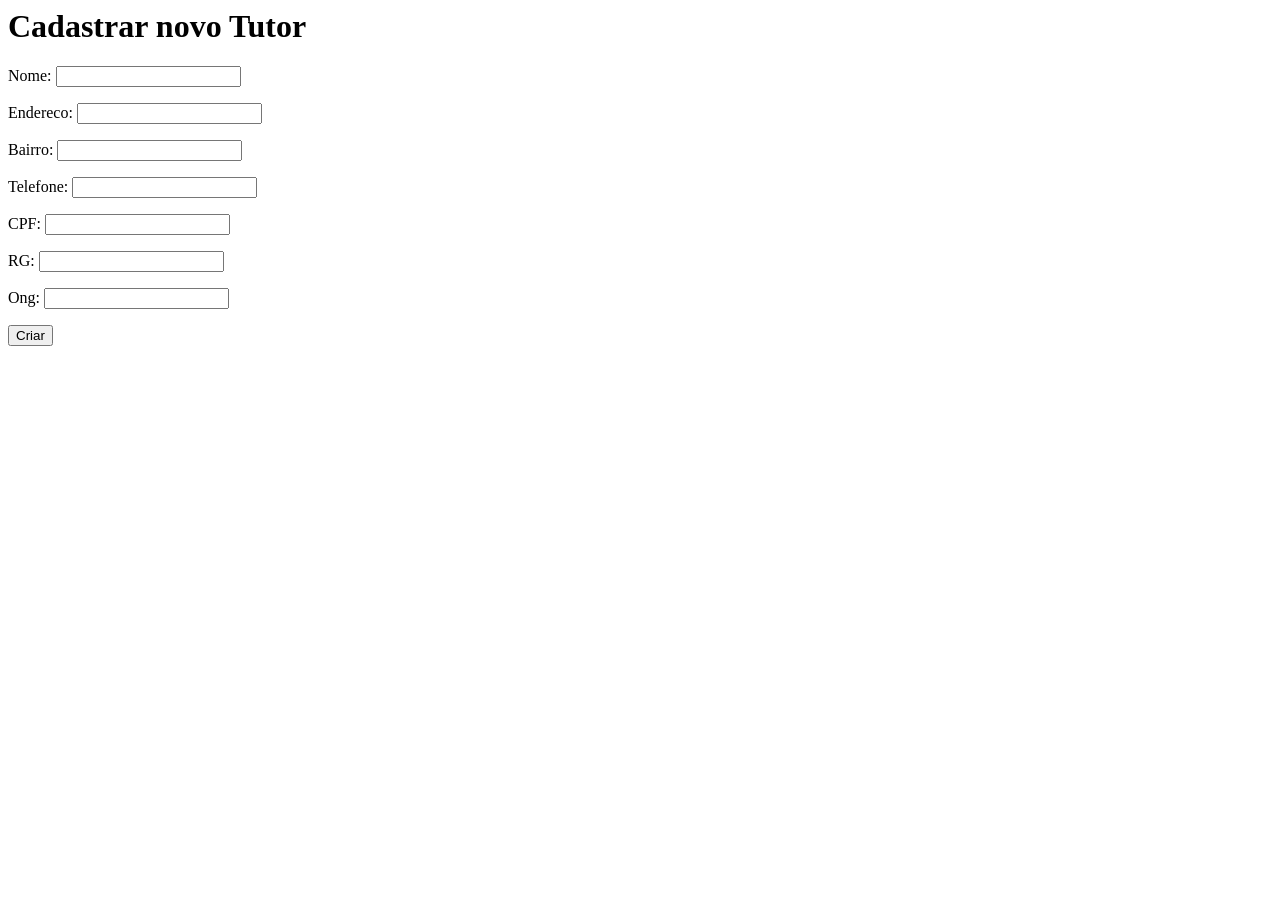
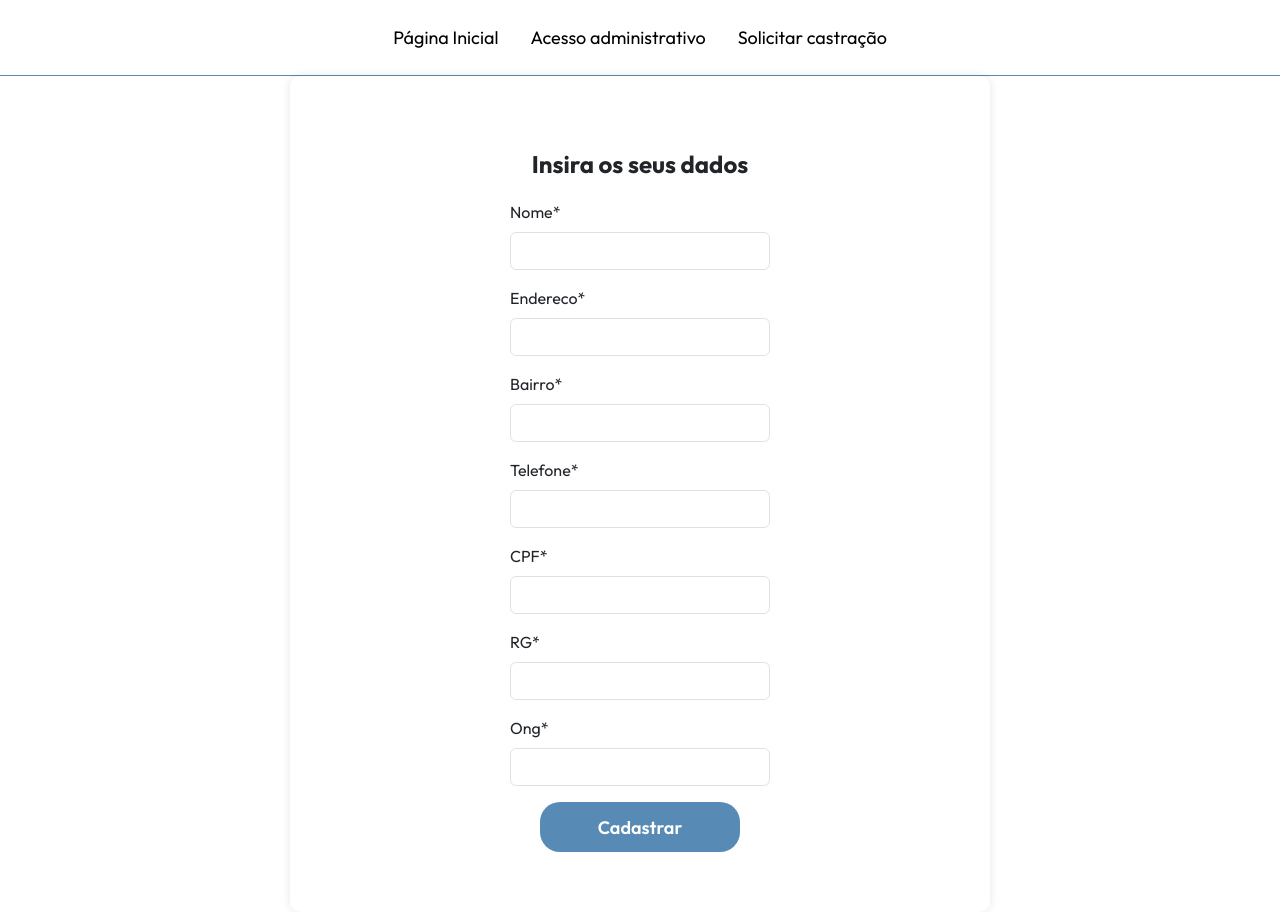
Before and after one commit to vitox761/PJI110-GRUPO11, a Django app: page /cadastro/tutor in a window 1280 px wide. Before the commit the page ends 346 px from the top, so only its background shows below. Run offline with Django 5.2, Linux system fonts and the light colour scheme; some libraries are stand-ins or nearby versions.

Commit message:
Estilização do formulário de Tutor
- Adição da página CSS tutor_cadastro_style.css
- Edição da página tutor_cadastro.html
- Adição dos app "crispy_forms" e "crispy_bootstrap5" no settings
- Adição de: CRISPY_ALLOWED_TEMPLATE_PACKS = "bootstrap5" e
CRISPY_TEMPLATE_PACK = "bootstrap5" no settings

```diff
--- a/grupo11/grupo11/forms.py
+++ b/grupo11/grupo11/forms.py
@@ -4,6 +4,7 @@ from .models import AnimalModel
 from .models import AtendimentoModel
 from .models import ClinicaModel
 from .models import TutorModel
+
 
 # criando um formulario para cada modelo
 class AnimalForm(forms.ModelForm):
@@ -22,18 +23,19 @@ class AnimalForm(forms.ModelForm):
             "Anim_Idade",
             "Anim_Peso",
             "Anim_Caracteristicas",
-            "Tutor_idTutor"
+            "Tutor_idTutor",
         ]
 
         labels = {
-            'Anim_Nome': _('Nome'),
-            'Anim_Especie': _('Especie'),
-            'Anim_Raca': _('Raça'),
-            'Anim_Sexo': _('Sexo'),
-            'Anim_Peso': _('Peso'),
-            'Anim_Caracteristicas': _('Caracteristicas'),
-            'Tutor_idTutor': _('Tutor')
+            "Anim_Nome": _("Nome"),
+            "Anim_Especie": _("Especie"),
+            "Anim_Raca": _("Raça"),
+            "Anim_Sexo": _("Sexo"),
+            "Anim_Peso": _("Peso"),
+            "Anim_Caracteristicas": _("Caracteristicas"),
+            "Tutor_idTutor": _("Tutor"),
         }
+
 
 # criando um formulario para cada modelo
 class AtendimentoForm(forms.ModelForm):
@@ -49,16 +51,17 @@ class AtendimentoForm(forms.ModelForm):
             "Aten_Obs",
             "Animal_idAnimal",
             "Animal_Tutor_idTutor",
-            "Clinica_idClinica"
+            "Clinica_idClinica",
         ]
 
         labels = {
-            'Aten_Data': _('Data'),
-            'Aten_Obs': _('observações'),
-            'Animal_idAnimal': _('Animal'),
-            'Animal_Tutor_idTutor': _('Tutor'),
-            'Clinica_idClinica': _('Clinica')
+            "Aten_Data": _("Data"),
+            "Aten_Obs": _("Observações"),
+            "Animal_idAnimal": _("Animal"),
+            "Animal_Tutor_idTutor": _("Tutor"),
+            "Clinica_idClinica": _("Clinica"),
         }
+
 
 # criando um formulario para cada modelo
 class ClinicaForm(forms.ModelForm):
@@ -75,17 +78,18 @@ class ClinicaForm(forms.ModelForm):
             "Clin_Bairro",
             "Clin_Telefone",
             "Clin_Veterinario",
-            "Clin_CRM"
+            "Clin_CRM",
         ]
 
         labels = {
-            'Clin_Estabelecimento': _('Estabelecimento'),
-            'Clin_Endereco': _('Endereco'),
-            'Clin_Bairro': _('Bairro'),
-            'Clin_Telefone': _('Telefone'),
-            'Clin_Veterinario': _('Veterinario'),
-            'Clin_CRM': _('CRM')
+            "Clin_Estabelecimento": _("Estabelecimento"),
+            "Clin_Endereco": _("Endereco"),
+            "Clin_Bairro": _("Bairro"),
+            "Clin_Telefone": _("Telefone"),
+            "Clin_Veterinario": _("Veterinario"),
+            "Clin_CRM": _("CRM"),
         }
+
 
 # criando um formulario para cada modelo
 class TutorForm(forms.ModelForm):
@@ -103,15 +107,15 @@ class TutorForm(forms.ModelForm):
             "Tut_Fone",
             "Tut_CPF",
             "Tut_RG",
-            "Tut_Ong"
+            "Tut_Ong",
         ]
 
         labels = {
-            'Tut_Nome': _('Nome'),
-            'Tut_Endereco': _('Endereco'),
-            'Tut_Bairro': _('Bairro'),
-            'Tut_Fone': _('Telefone'),
-            'Tut_CPF': _('CPF'),
-            'Tut_RG': _('RG'),
-            'Tut_Ong': _('Ong')
+            "Tut_Nome": _("Nome"),
+            "Tut_Endereco": _("Endereco"),
+            "Tut_Bairro": _("Bairro"),
+            "Tut_Fone": _("Telefone"),
+            "Tut_CPF": _("CPF"),
+            "Tut_RG": _("RG"),
+            "Tut_Ong": _("Ong"),
         }
--- a/grupo11/grupo11/settings.py
+++ b/grupo11/grupo11/settings.py
@@ -38,6 +38,8 @@ INSTALLED_APPS = [
     "django.contrib.messages",
     "django.contrib.staticfiles",
     "grupo11",
+    "crispy_forms",
+    "crispy_bootstrap5",
 ]
 
 MIDDLEWARE = [
@@ -133,3 +135,7 @@ STATIC_ROOT = BASE_DIR / "staticfiles"
 # https://docs.djangoproject.com/en/5.0/ref/settings/#default-auto-field
 
 DEFAULT_AUTO_FIELD = "django.db.models.BigAutoField"
+
+CRISPY_ALLOWED_TEMPLATE_PACKS = "bootstrap5"
+
+CRISPY_TEMPLATE_PACK = "bootstrap5"
--- /dev/null
+++ b/grupo11/grupo11/static/css/tutor_cadastro_style.css
@@ -0,0 +1,151 @@
+/* Estilos para o contêiner */
+@import url('https://fonts.googleapis.com/css2?family=Outfit:wght@100..900&display=swap');
+
+/* Resetar o CSS */
+* {
+    text-decoration: none;
+    font-family: "Outfit", sans-serif;
+}
+
+body,
+html {
+    font-size: 100%;
+    background: white;
+}
+
+.cabecalho {
+    display: flex;
+    flex-direction: row;
+    align-items: center;
+    justify-content: space-around;
+    padding: 24px;
+}
+
+.cabecalho-menu {
+    display: flex;
+    gap: 32px;
+}
+
+.cabecalho-menu-item {
+    font-family: "Outfit", sans-serif;
+    font-weight: 400;
+    font-size: 18px;
+    color: black;
+    text-decoration: none;
+    transition: color 0.3s ease;
+}
+
+.cabecalho-menu-item:hover {
+    color: #578ab4;
+}
+
+.conteudo-principal {
+    margin-bottom: 48px;
+    border-top: 0.4px solid #578ab4;
+}
+
+.conteudo-principal {
+    display: flex;
+    flex-direction: row;
+    margin-top: none;
+    display: flex;
+    align-items: center;
+    justify-content: center;
+    justify-content: space-around;
+    min-height: 90vh;
+}
+
+.conteudo-principal-escrito {
+    display: flex;
+    flex-direction: column;
+    gap: 32px;
+}
+
+.conteudo-principal-escrito-titulo {
+    font-weight: 700;
+    font-size: 64px;
+    color: #578ab4;
+    align-items: center;
+    min-height: 100vh;
+}
+
+.formulario {
+    width: 100%;
+    background-color: white;
+    padding: 40px;
+    border: none;
+    border-radius: 10px;
+    box-shadow: 0 0 10px rgba(0, 0, 0, 0.1);
+    max-width: 700px;
+    margin: 0 auto;
+}
+
+.formulario fieldset {
+    border-radius: 15px;
+    border-color: #88B0D1;
+    border-width: 1px;
+    padding: 20px;
+    margin: 0 auto;
+}
+
+.formulario fieldset legend {
+    font-size: 20px;
+    padding: 10px;
+    text-align: center;
+}
+
+.campos-formulario {
+    border-radius: 15px;
+    border-color: #88B0D1;
+    border-width: 1px;
+}
+
+.submit-button {
+    background-color: #578ab4;
+    color: white;
+    border: none;
+    padding: 10px 20px;
+    cursor: pointer;
+    border-radius: 20px;
+    width: 300px;
+    display: block;
+    margin: 0 auto;
+    font-weight: 600;
+    font-size: 18px;
+    transition: background-color 0.4s ease;
+}
+
+.submit-button:hover {
+    background-color: #4c7ca8;
+}
+
+/* Resposividade */
+@media only screen and (max-width: 1300px) {
+    .cabecalho-menu {
+        flex-direction: row;
+        align-items: center;
+        justify-content: center;
+        text-align: center;
+    }
+
+    .formulario fieldset {
+        max-width: 300px;
+        margin: 0 auto;
+    }
+
+    .formulario fieldset legend {
+        font-size: 24px;
+        text-align: center;
+    }
+
+    .campos-formulario {
+        margin: 0 auto;
+        max-width: 300px;
+    }
+
+    .submit-button {
+        width: 200px;
+        height: 50px;
+        display: block;
+    }
+}
--- a/grupo11/grupo11/templates/homepage.html
+++ b/grupo11/grupo11/templates/homepage.html
@@ -27,9 +27,9 @@
             <div class="conteudo-principal-escrito">
                 <h1 class="conteudo-principal-escrito-titulo">Castração de baixo-custo</h1>
                 <h2 class="conteudo-principal-escrito-subtitulo">Agende a castração do seu animal em uma das clínicas
-                    conveniadas em Marília - SP.</h2>
+                    conveniadas de Marília - SP.</h2>
                 <button class="conteudo-principal-escrito-botao">
-                    <a href="{% url 'criar_atendimento' %}" class="conteudo-principal-escrito-botao-link">
+                    <a href="{% url 'criar_tutor' %}" class="conteudo-principal-escrito-botao-link">
                         Solicitar castração
                     </a>
                 </button>
@@ -61,3 +61,5 @@
 </body>
 
 </html>
+
+</html>
--- a/grupo11/grupo11/templates/tutor_cadastro.html
+++ b/grupo11/grupo11/templates/tutor_cadastro.html
@@ -1,13 +1,54 @@
+{% load static %}
+<!DOCTYPE html>
+{% load crispy_forms_tags %}
+<html lang="pt-BR" class="h-100">
 
-<form method="POST" enctype="multipart/form-data">
+<head>
+    <meta charset="UTF-8" />
+    <meta http-equiv="X-UA-Compatible" content="IE=edge">
+    <meta name="viewport" content="width=device-width, initial-scale=1.0">
+    <meta name="description" content="Castração de baixo-custo em parceria com a Prefeitura de Marília - SP">
+    <link rel="icon" href="{% static 'images/pet-icon.ico' %}" type="image/x-icon">
+    <link rel="stylesheet" type="text/css" href="{% static 'css/tutor_cadastro_style.css' %}">
+    <link rel="stylesheet" href="https://cdn.jsdelivr.net/npm/bootstrap@5.3.2/dist/css/bootstrap.min.css"
+        integrity="sha384-T3c6CoIi6uLrA9TneNEoa7RxnatzjcDSCmG1MXxSR1GAsXEV/Dwwykc2MPK8M2HN" crossorigin="anonymous">
+    <title>Cadastre-se</title>
+</head>
 
-    <h1> Cadastrar novo Tutor</h1>
+<body>
 
-    <!-- Security token -->
-    {% csrf_token %}
+    <header class="cabecalho">
+        <nav class="cabecalho-menu">
+            <a href="{% url 'home_page' %}" class="cabecalho-menu-item">Página Inicial</a>
+            <a href="{% url 'admin' %}" class="cabecalho-menu-item">Acesso administrativo</a>
+            <a class="cabecalho-menu-item">Solicitar castração</a>
+        </nav>
+    </header>
 
-    <!-- Using the formset -->
-    {{ form.as_p }}
+    <main class="conteudo">
+        <div class="conteudo-principal">
+            <form method="POST" enctype="multipart/form-data" class="formulario">
+                <fieldset>
+                    <legend><strong> Insira os seus dados</strong></legend>
+                    <!-- Security token -->
+                    {% csrf_token %}
+                    <!-- Using the formset -->
+                    <div class="campos-formulario">
+                        {{ form|crispy }}
+                    </div>
+                    <input type="submit" value="Cadastrar" class="submit-button">
+                </fieldset>
+            </form>
+        </div>
+        </div>
+    </main>
 
-    <input type="submit" value="Criar">
-</form>
+    <script src="https://cdn.jsdelivr.net/npm/bootstrap@5.3.2/dist/js/bootstrap.min.js"
+        integrity="sha384-BBtl+eGJRgqQAUMxJ7pMwbEyER4l1g+O15P+16Ep7Q9Q+zqX6gSbd85u4mG4QzX+"
+        crossorigin="anonymous"></script>
+    <script src="https://cdn.jsdelivr.net/npm/bootstrap@5.3.2/dist/js/bootstrap.bundle.min.js"
+        integrity="sha384-C6RzsynM9kWDrMNeT87bh95OGNyZPhcTNXj1NW7RuBCsyN/o0jlpcV8Qyq46cDfL"
+        crossorigin="anonymous"></script>
+</body>
+
+</html>
--- a/grupo11/grupo11/urls.py
+++ b/grupo11/grupo11/urls.py
@@ -20,7 +20,7 @@ from . import views
 from django.views.generic.base import RedirectView
 
 urlpatterns = [
-    path('', views.homePageView),
+    path('', views.homePageView, name='home_page'),
     path('admin/', views.adminPageView, name='admin'),
     path('root/', admin.site.urls),
     path('cadastro/animal',views.cadastroAnimalView, name='criar_animal'),
```
Also changed, not shown: grupo11/grupo11/static/css/homepage_style.css (+37 -0 lines).
